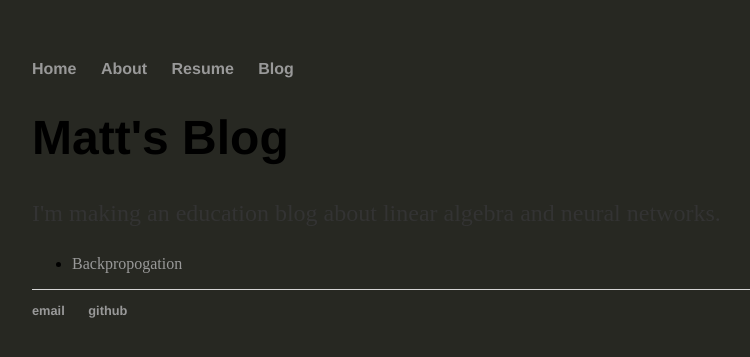
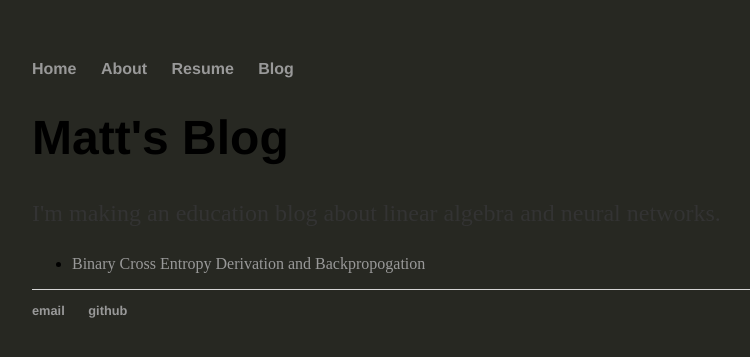
Before and after one commit to mattpetersen/mattpetersen.github.io, a Jekyll site: the page built from index.html, in a window 1280 px wide. Shown: the top 357 px of the page, without its empty margins (160-910 px from the left). Built offline with Jekyll 4.4.1, drawn with Linux system fonts in a browser that asks for light colours.

Commit message:
Update index

```diff
--- a/index.html
+++ b/index.html
@@ -6,6 +6,6 @@ title: Home
 	<h1>Matt's Blog</h1>
 	<p>I'm making an education blog about linear algebra and neural networks.</p>
     <ul>
-	<li><a href="_posts/Backpropogation">Backpropogation</a>
+    <li><a href="_posts/2017-02-28-backprop-with-binary-cross-entropy">Binary Cross Entropy Derivation and Backpropogation</a>
     </ul>
 </div><!-- /.blurb -->
```
